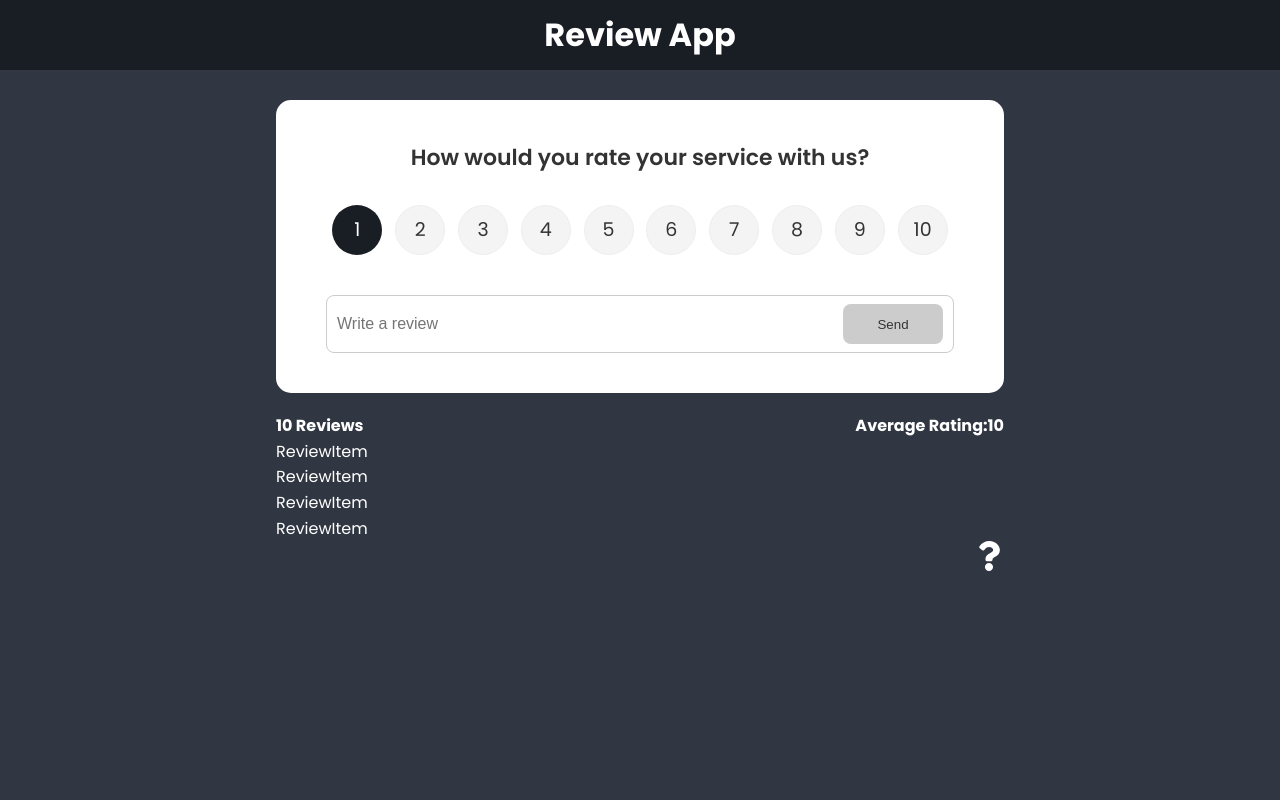
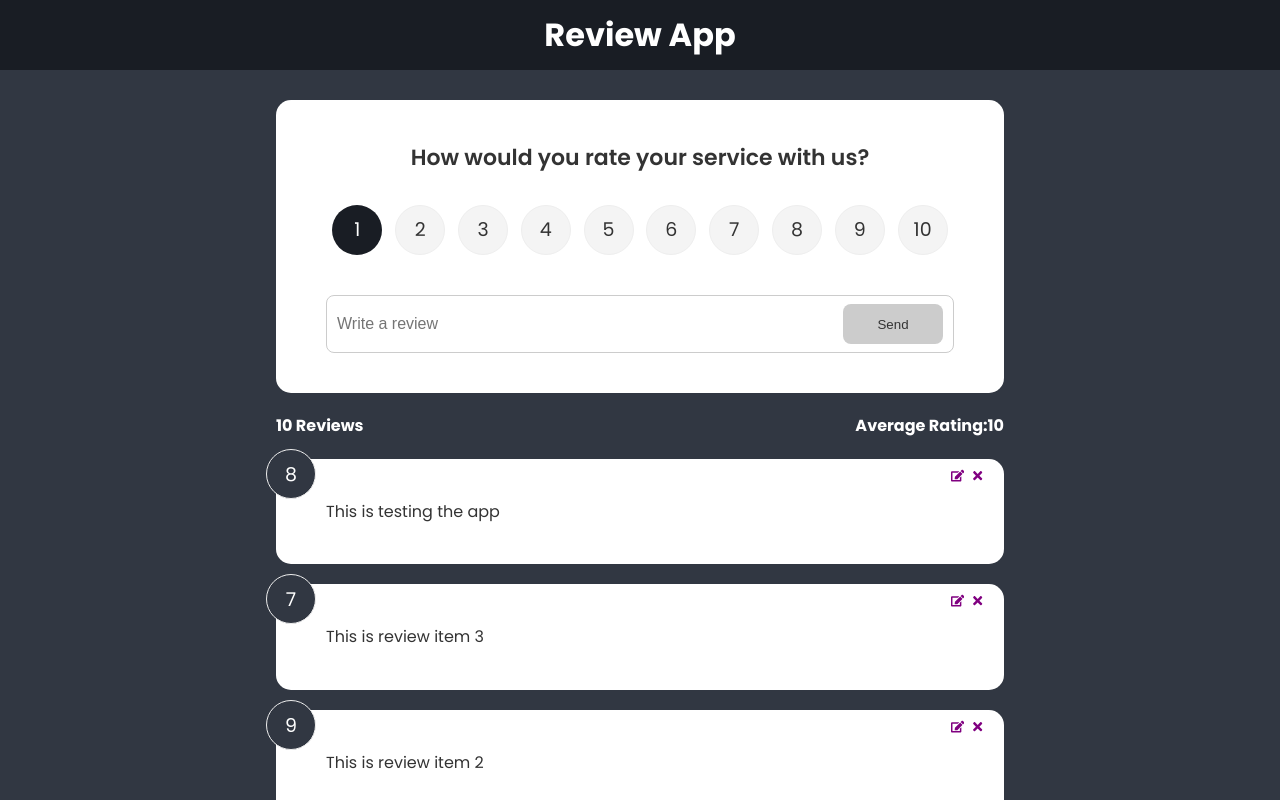
Before and after one commit to GUchechi/Review-App, a React (Vite) app in the folder vite-project/: page / in a window 1280 px wide. Shown: the top 800 px of the page. Built offline with nearby package versions, Linux system fonts and the light colour scheme; data requests are answered from the project's data file.

Commit message:
reviewList

```diff
--- /dev/null
+++ b/vite-project/src/components/ReviewItem/ReviewItem.css
@@ -0,0 +1,57 @@
+.rating {
+  display: flex;
+  align-items: center;
+  justify-content: space-around;
+  margin: 30px 0 40px;
+}
+
+.rating li,
+.num-display {
+  position: relative;
+  background: #f4f4f4;
+  width: 50px;
+  height: 50px;
+  padding: 10px;
+  text-align: center;
+  border-radius: 50%;
+  font-size: 19px;
+  border: 1px #eee solid;
+  transition: 0.3s;
+}
+
+.rating li label {
+  position: absolute;
+  top: 50%;
+  left: 50%;
+  width: 50px;
+  height: 50px;
+  padding: 10px;
+  border-radius: 50%;
+  transform: translate(-50%, -50%);
+  cursor: pointer;
+}
+
+.rating li:hover,
+.num-display {
+  background-color: #313742;
+  color: #fff;
+}
+
+.num-display {
+  position: absolute;
+  top: -10px;
+  left: -10px;
+}
+.close,
+.edit {
+  position: absolute;
+  top: 10px;
+  right: 20px;
+  cursor: pointer;
+  background: none;
+  border: none;
+}
+
+.edit {
+  right: 40px;
+}
--- a/vite-project/src/components/ReviewItem/ReviewItem.tsx
+++ b/vite-project/src/components/ReviewItem/ReviewItem.tsx
@@ -1,9 +1,27 @@
-import React from 'react'
+// import { useContext } from "react";
+import { FaEdit, FaTimes } from "react-icons/fa";
+import Card from "../shared/Card/Card";
+import './ReviewItem.css'
 
-const ReviewItem = () => {
+type ReviewItemProps = {
+  id: number;
+  rating: number;
+  text: string;
+};
+
+const ReviewItem = ({ item }: { item: ReviewItemProps }) => {
   return (
-    <div>ReviewItem</div>
-  )
-}
+    <Card>
+      <div className="num-display">{item.rating}</div>
+      <button className="close">
+        <FaTimes color="purple" />
+      </button>
+      <button className="edit">
+        <FaEdit color="purple" />
+      </button>
+      <div className="text-display">{item.text}</div>
+    </Card>
+  );
+};
 
-export default ReviewItem
+export default ReviewItem;
--- a/vite-project/src/components/ReviewList/ReviewList.tsx
+++ b/vite-project/src/components/ReviewList/ReviewList.tsx
@@ -1,29 +1,35 @@
-import { ReactElement, useContext } from "react";
+import { useContext } from "react";
 import { motion, AnimatePresence } from "framer-motion";
 import ReviewContext from "../../context/ReviewContext";
 import Spinner from "../shared/Spinner/Spinner";
 import ReviewItem from "../ReviewItem/ReviewItem";
 
+type ReviewItemProps = {
+  id: number;
+  rating: number;
+  text: string;
+};
+
 const ReviewList = () => {
   const { review, isLoading } = useContext(ReviewContext);
 
   if (!isLoading && (!review || review.length === 0)) {
-    return <p>There is no Review</p>;
+    return <p>There are no Reviews</p>;
   }
 
   return isLoading ? (
     <Spinner />
   ) : (
-    <div className="feedback-list">
+    <div className="review-list">
       <AnimatePresence>
-        {review.map((item) => (
+        {review.map((item: ReviewItemProps) => (
           <motion.div
             key={item.id}
             initial={{ opacity: 0 }}
             animate={{ opacity: 1 }}
             exit={{ opacity: 0 }}
           >
-            <ReviewItem key={item.id} item={item} />
+            <ReviewItem item={item} />
           </motion.div>
         ))}
       </AnimatePresence>
--- a/vite-project/src/index.css
+++ b/vite-project/src/index.css
@@ -45,7 +45,6 @@ body {
   color: red;
 }
 
-
 @media (max-width: 600px) {
   .rating li {
     margin: 10px 3px;
```
